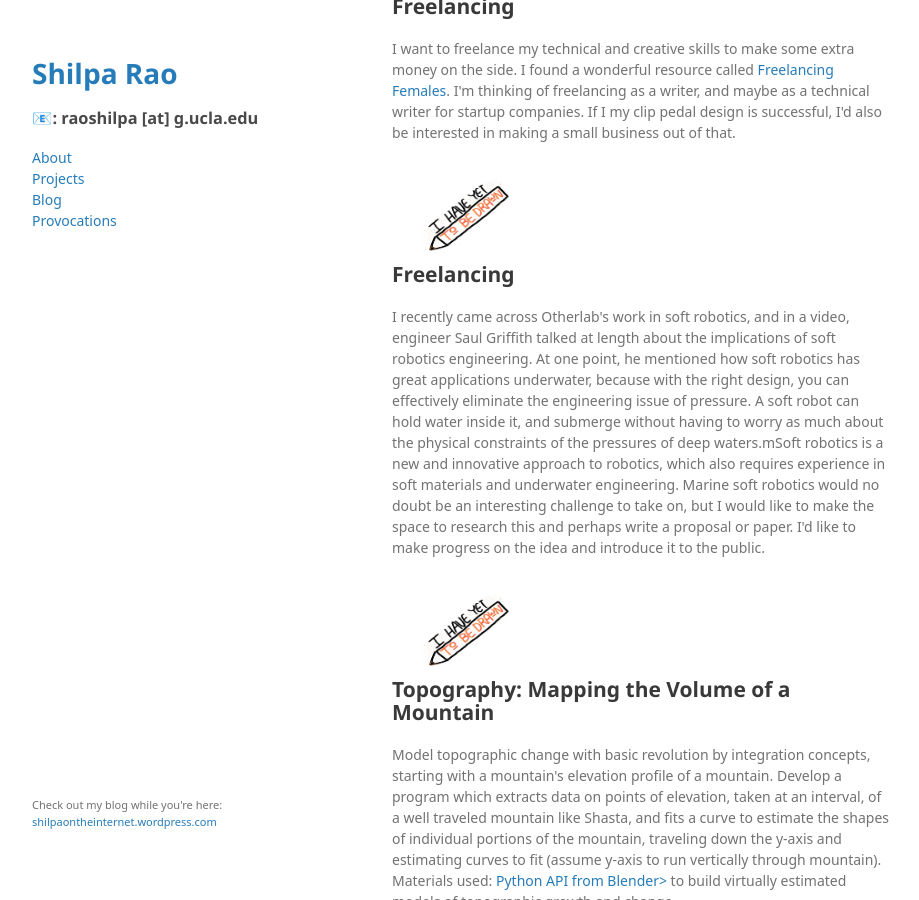
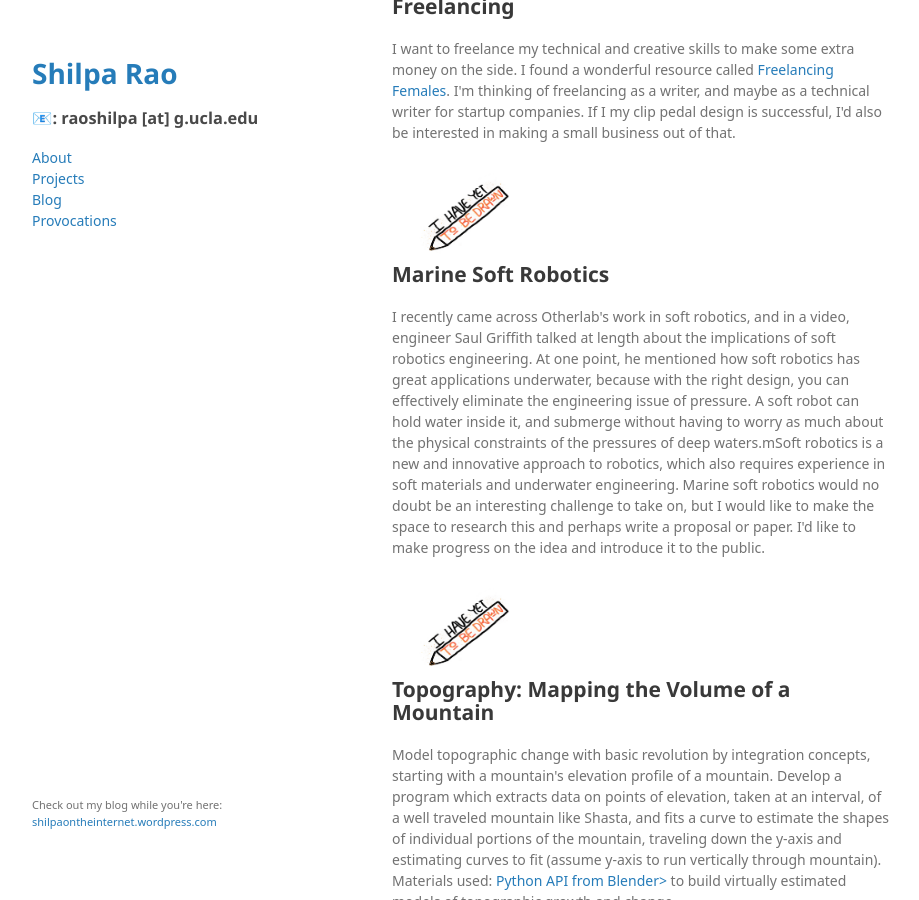
Before and after one commit to shxlpa/raoshilpa.github.io, a Jekyll site: the page built from provocations.md, in a window 1280 px wide and 900 px high, scrolled down 658 px. Shown: the whole window, without its empty margins (178-1097 px from the left). Built offline with Jekyll 4.4.1, drawn with Linux system fonts in a browser that asks for light colours; some web fonts are replaced; our own code applies the rules of GitHub Pages for plain Markdown files; a script that is not in the unit is left out.

Commit message:
Marine Soft Robotics title

```diff
--- a/provocations.md
+++ b/provocations.md
@@ -28,7 +28,7 @@ Hoping to incite creativity in myself and in others. These are my provocations,
         <img src="yettobedrawn.png" width="150" height="100">
     </div>
     <div class="right">
-        <h2>Freelancing</h2>
+        <h2>Marine Soft Robotics</h2>
         <p> I recently came across Otherlab's work in soft robotics, and in a video, engineer Saul Griffith talked at length about the implications of soft robotics engineering. At one point, he mentioned how soft robotics has great applications underwater, because with the right design, you can effectively eliminate the engineering issue of pressure. A soft robot can hold water inside it, and submerge without having to worry as much about the physical constraints of the pressures of deep waters.mSoft robotics is a new and innovative approach to robotics, which also requires experience in soft materials and underwater engineering. Marine soft robotics would no doubt be an interesting challenge to take on, but I would like to make the space to research this and perhaps write a proposal or paper. I'd like to make progress on the idea and introduce it to the public.</p>
     </div>
 </div>
```
